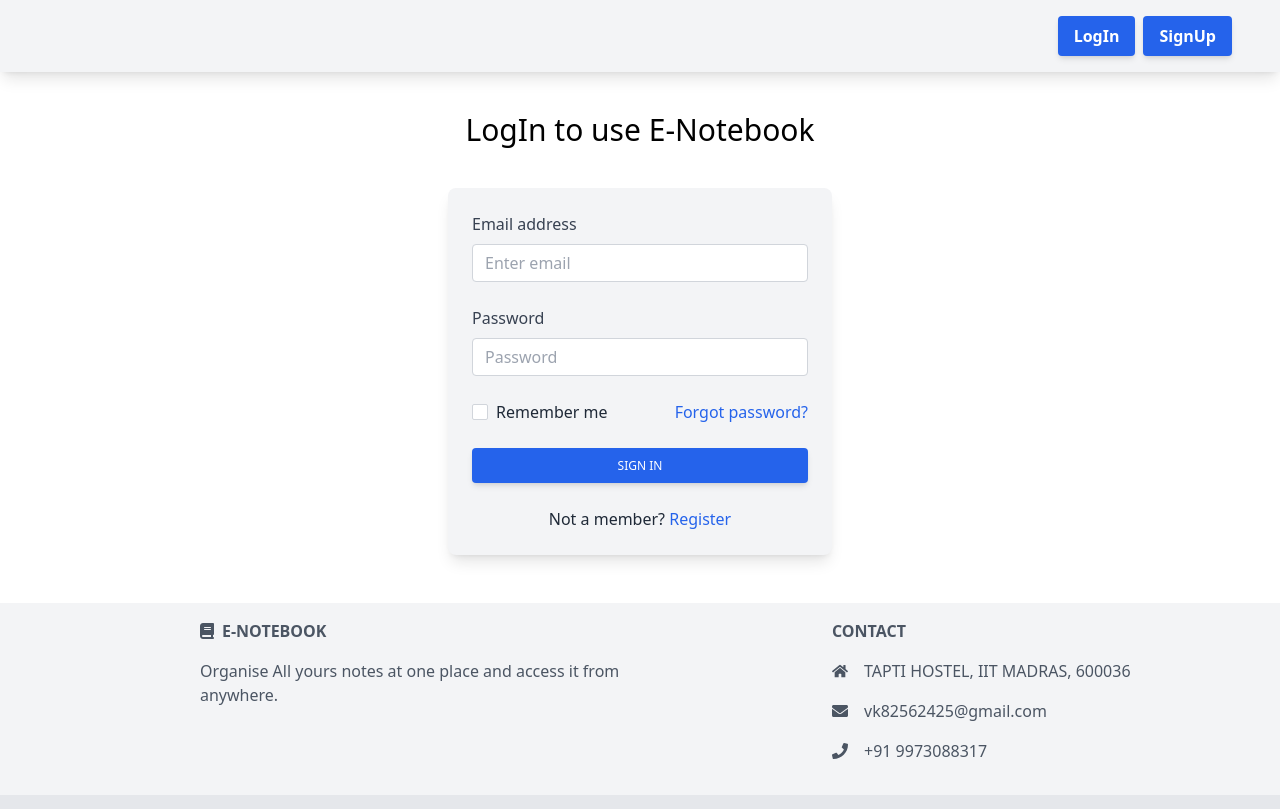
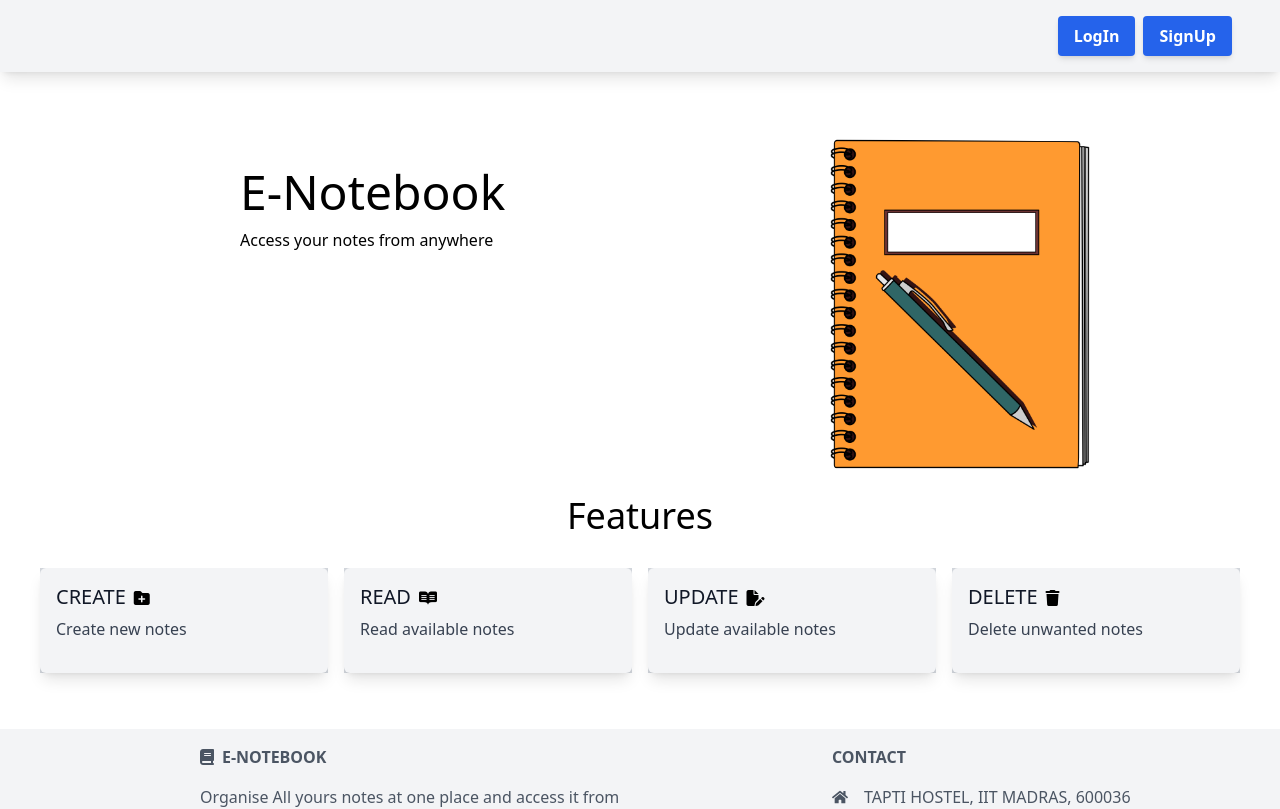
Before and after one commit to Vicks-825/new-e-notebook, a React (Create React App) app: page / in a window 1280 px wide. Before the commit this address led to /login. Shown: the top 809 px of the page. Built offline with nearby package versions, Linux system fonts and the light colour scheme.

Commit message:
finalised

```diff
--- a/src/App.js
+++ b/src/App.js
@@ -11,6 +11,7 @@ import NoteState from './context/notes/NoteState';
 import Login from './components/Login';
 import Signup from './components/Signup';
 import Footer from './components/Footer';
+import Enotebook from './components/Enotebook';
 
 function App() {
   return (
@@ -20,7 +21,8 @@ function App() {
     <Navbar/>
     <div className=''>
       <Routes>
-        <Route exact path="/" element={<Home/>}></Route>
+        <Route exact path="/home" element={<Home/>}></Route>
+        <Route exact path="/" element={<Enotebook/>}></Route>
         <Route exact path="/about" element={<About/>}></Route>
         <Route exact path="/login" element={<Login/>}></Route>
         <Route exact path="/signup" element={<Signup/>}></Route>
--- a/src/components/About.js
+++ b/src/components/About.js
@@ -1,8 +1,24 @@
 import React from 'react';
+import image from '../images/my-pic.jpg';
 
 const About = () => {
   return (
-    <div>About Page</div>
+    <div>
+      <div className="heading font-medium text-2xl flex justify-center my-4">Creater of this E-Notebook</div>
+      <div className="card">
+      <div class="flex justify-center">
+        <div class="flex flex-col md:flex-row md:max-w-xl rounded-lg bg-white shadow-lg">
+          <img class=" w-full h-96 md:h-auto object-cover md:w-48 rounded-t-lg md:rounded-none md:rounded-l-lg" src={image} alt="" />
+          <div class="p-6 flex flex-col justify-start">
+            <h5 class="text-gray-900 text-xl font-medium mb-2">Vicky Kumar</h5>
+            <p class="text-gray-700 text-base mb-4">
+              I am Vicky Kumar. I have created this website learning ReactJs from Codewithharry. I am currently doing B-Tech from Aerospace Engineering.
+            </p>
+          </div>
+        </div>
+      </div>
+      </div>
+    </div>
   )
 }
 
--- a/src/components/Enotebook.js
+++ b/src/components/Enotebook.js
@@ -1,8 +1,54 @@
 import React from 'react'
+import image from '../images/foto.png';
 
 const Enotebook = () => {
   return (
-    <div>Enotebook</div>
+    <>
+    <div className="mt-10 middle hover:cursor-pointer lg:flex lg:justify-center lg:flex-row-reverse">
+        <div className="up bg-white">
+            <img className="w-fit lg:hidden" src={image} alt=""/>
+            <img className="hidden lg:block lg:w-96" src={image} alt=""/>
+        </div>
+        <div className="down flex flex-col m-6 space-y-3 lg:bg-white lg:m-0 lg:pl-28 lg:pt-14 lg:w-[40rem]">
+            <h2 className="font-medium text-5xl">E-Notebook</h2>
+            <p className="">Access your notes from anywhere</p>
+        </div>
+    </div>
+    <div className="features flex justify-center">
+        <h2 className="features text-4xl font-medium">Features</h2>
+    </div>
+    <div className="functionality grid grid-cols-4 gap-4 p-2 mt-6 mx-8">
+        <div className="bg-gray-300">
+        <div className="bg-gray-100 block p-4 rounded-md shadow-lg max-w-sm">
+
+            <h5 className="inline-block text-gray-900 text-xl leading-tight font-medium mb-2">CREATE</h5>
+            <i class="ml-2 fa-solid fa-folder-plus"></i>
+            <p className="text-gray-700 text-base mb-4">Create new notes</p>
+        </div>
+        </div>
+        <div className="bg-gray-300">
+        <div className="bg-gray-100 block p-4 rounded-md shadow-lg max-w-sm">
+            <h5 className="inline-block text-gray-900 text-xl leading-tight font-medium mb-2">READ</h5>
+            <i class="ml-2 fa-brands fa-readme"></i>
+            <p className="text-gray-700 text-base mb-4">Read available notes</p>
+        </div>
+        </div>
+        <div className="bg-gray-300">
+        <div className="bg-gray-100 block p-4 rounded-md shadow-lg max-w-sm">
+            <h5 className="inline-block text-gray-900 text-xl leading-tight font-medium mb-2">UPDATE</h5>
+            <i class="ml-2 fa-solid fa-file-pen"></i>
+            <p className="text-gray-700 text-base mb-4">Update available notes</p>
+        </div>
+        </div>
+        <div className="bg-gray-300">
+        <div className="bg-gray-100 block p-4 rounded-md shadow-lg max-w-sm">
+            <h5 className="inline-block text-gray-900 text-xl leading-tight font-medium mb-2">DELETE</h5>
+            <i class="ml-2 fa-solid fa-trash"></i>
+            <p className="text-gray-700 text-base mb-4">Delete unwanted notes</p>
+        </div>
+        </div>
+    </div>
+    </>
   )
 }
 
--- a/src/components/Login.js
+++ b/src/components/Login.js
@@ -20,7 +20,7 @@ const Login = () => {
           if(json.success){
             //save the auth token and redirect
             localStorage.setItem('token', json.authToken);
-            navigate("/", { replace: true });
+            navigate("/home", { replace: true });
           }
           else{
             alert("Invalid credentials");
--- a/src/components/Navbar.js
+++ b/src/components/Navbar.js
@@ -17,10 +17,10 @@ const Navbar = () => {
     <Link className="text-xl text-black" to="/">E-Notebook</Link>
     <ul className="navbar-nav flex flex-row space-x-4 pl-0 list-style-none mr-auto">
       <li className="nav-item px-2">
-        <Link className="nav-link active text-gray-500 hover:text-gray-700 focus:text-gray-700 p-0" aria-current="page" to="/">Home</Link>
+        <Link className="nav-link active text-gray-500 hover:text-gray-700 focus:text-gray-700 p-0" aria-current="page" to="/home">Home</Link>
       </li>
       <li className="nav-item pr-2">
-        <Link className="nav-link active text-gray-500 hover:text-gray-700 focus:text-gray-700 p-0" to="/about">About</Link>
+        <Link className="nav-link active text-gray-500 hover:text-gray-700 focus:text-gray-700 p-0" to="/about">About Creater</Link>
       </li>
     </ul>
     </div>
--- a/src/components/Noteitem.js
+++ b/src/components/Noteitem.js
@@ -1,15 +1,67 @@
-import React, {useContext} from 'react'
+import React, {useContext, useRef, useState} from 'react';
 import NoteContext from '../context/notes/NoteContext';
 
 const Noteitem = (props) => {
     const context = useContext(NoteContext);
     const {deleteNote} = context;
     const {note, updateNote} = props;
+    const ref = useRef(null);
+    const [showModal, setShowModal] = useState(false);
+
+    const handleClick = (currentNote) =>{
+      ref.current.click();
+  }
+
   return (
     <>
+    <button ref={ref} className="hidden bg-pink-500 text-white active:bg-pink-600 font-bold uppercase text-sm px-6 py-3 rounded shadow hover:shadow-lg outline-none focus:outline-none mr-1 mb-1 ease-linear transition-all duration-150" type="button" onClick={() => setShowModal(true)}>
+        Open regular modal
+    </button>
+      {showModal ? (
+        <>
+          <div className="justify-center items-center flex overflow-x-hidden overflow-y-auto fixed inset-0 z-50 outline-none focus:outline-none">
+            <div className="relative w-[30rem] my-6 mx-auto max-w-3xl">
+              {/*content*/}
+              <div className="border-0 rounded-lg shadow-lg relative flex flex-col w-full bg-gray-100 outline-none focus:outline-none">
+                {/*header*/}
+                <div className="flex items-start justify-between p-5 border-b border-solid border-slate-200 rounded-t">
+                  <h3 className="text-3xl font-semibold">
+                    {note.title}
+                  </h3>
+                </div>
+                {/*body*/}
+                <div className="form p-2">
+                <form action="" className='flex flex-col space-y-2'>
+                <div className="edescription">
+                <label htmlFor="exampleText0" className="form-label inline-block mb-2 text-gray-700">
+                    Description
+                </label>
+                <input value={note.description} type="text" id='edescription' name='edescription' className="form-control block w-full px-3 py-1.5 text-base font-normal text-gray-700 bg-gray-100 bg-clip-padding border border-solid border-gray-300 rounded transition ease-in-out m-0 focus:text-gray-700 focus:bg-gray-100 focus:border-blue-600 focus:outline-none" placeholder="edescription" readOnly minLength={5} required/>
+                </div>
+                <div className="edetails">
+                <label htmlFor="exampleText0" className="form-label inline-block mb-2 text-gray-700">
+                    Details
+                </label>
+                <input value={note.details} type="text" id='edetails' name='edetails' className="form-control block w-full px-3 py-1.5 text-base font-normal text-gray-700 bg-gray-100 bg-clip-padding border border-solid border-gray-300 rounded transition ease-in-out m-0 focus:text-gray-700 focus:bg-gray-100 focus:border-blue-600 focus:outline-none" placeholder="edetails" readOnly minLength={5} required/>
+                </div>
+                </form>
+                </div>
+                {/*footer*/}
+                <div className="flex items-center justify-end p-6 border-t border-solid border-slate-200 rounded-b">
+                  <button className="text-red-500 background-transparent font-bold uppercase px-6 py-2 text-sm outline-none focus:outline-none mr-1 mb-1 ease-linear transition-all duration-150" type="button" onClick={() => setShowModal(false)}>
+                    Close
+                  </button>
+                </div>
+              </div>
+            </div>
+          </div>
+          <div className="opacity-25 fixed inset-0 z-40 bg-black"></div>
+        </>
+      ) : null}
+
     <div className="grid bg-gray-300">
     <div className="bg-gray-100 block p-4 rounded-lg shadow-lg max-w-sm">
-        <h5 className="text-gray-900 text-xl leading-tight font-medium mb-2">{note.title}</h5>
+        <button className="text-gray-900 text-xl leading-tight font-medium mb-2" onClick={handleClick}>{note.title}</button>
         <p className="text-gray-700 text-base mb-4">{note.description}</p>
         <div className="button flex justify-between">
         <button type="button" className=" px-6 py-2.5 bg-green-600 text-white font-medium text-xs leading-tight uppercase rounded shadow-md hover:bg-green-700 hover:shadow-lg focus:bg-green-700 focus:shadow-lg focus:outline-none focus:ring-0 active:bg-green-800 active:shadow-lg transition duration-150 ease-in-out" onClick={() =>updateNote(note)}>Edit Note</button>
--- a/src/components/Signup.js
+++ b/src/components/Signup.js
@@ -21,7 +21,7 @@ const Signup = () => {
           if(json.success){
             //save the auth token and redirect
             localStorage.setItem('token', json.authToken);
-            Navigate("/", { replace: true });
+            Navigate("/home", { replace: true });
           }
           else{
             alert("Internal server error");
```
Also changed, not shown: src/images/foto.png (added), src/images/my-pic.jpg (added).
